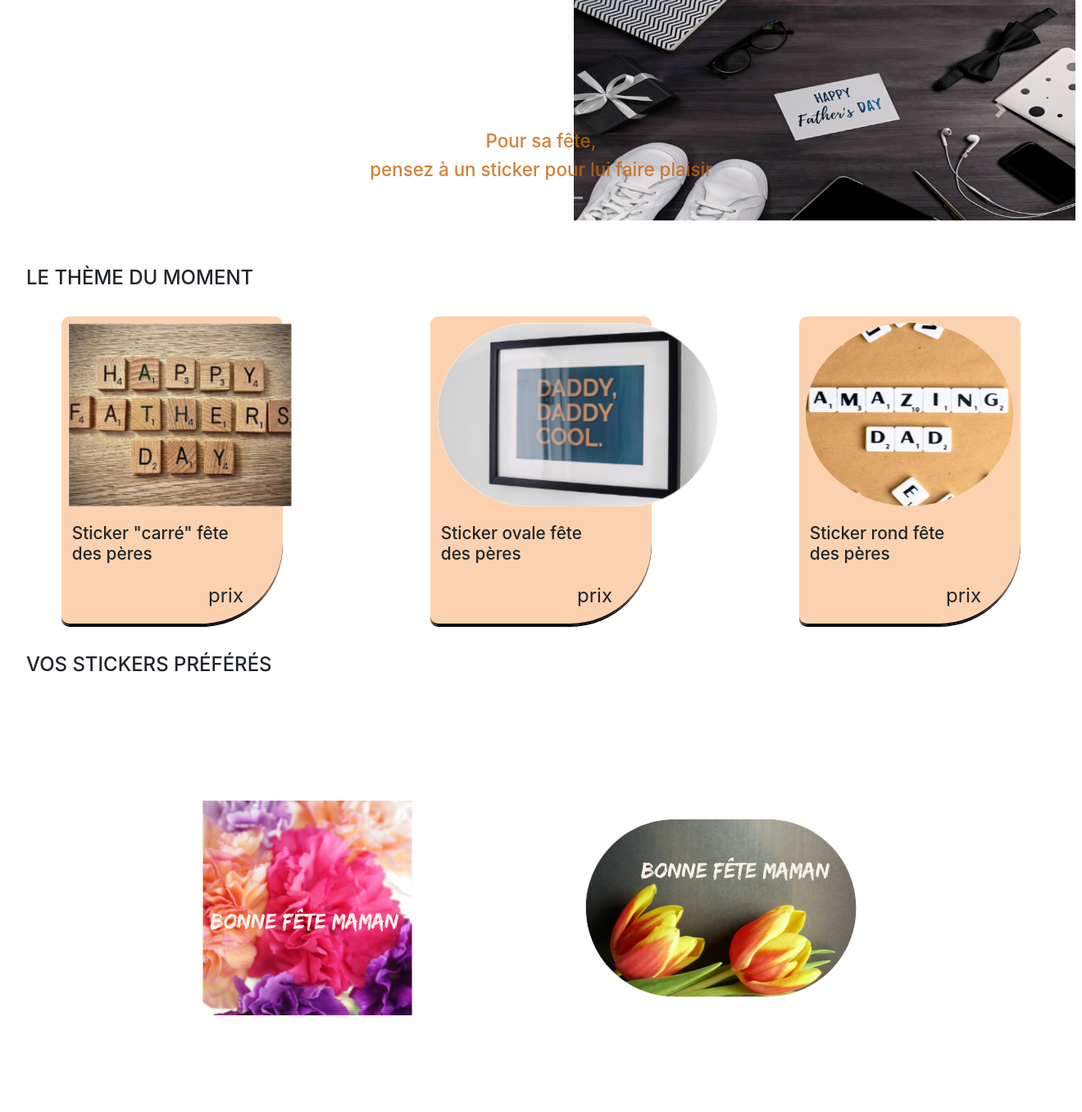
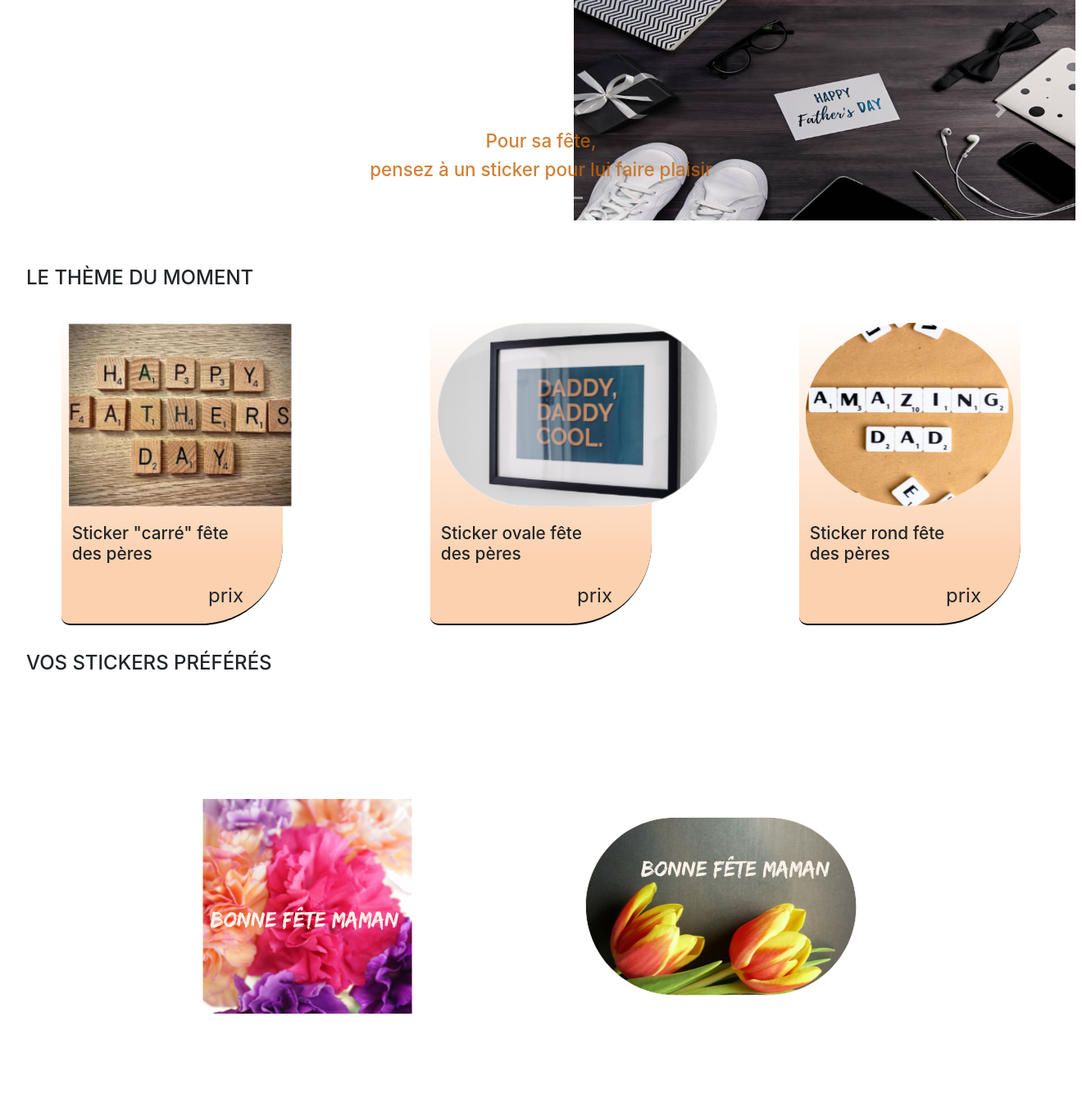
Before and after one commit to pierre-alexandre-detollenaere/Fansticker, a PHP site: page /en_vedette.php in a window 1320 px wide. Shown: the part 209-1566 px from the top of the page at 82% size. Run offline with PHP 8.4, Linux system fonts and the light colour scheme; some libraries are stand-ins or nearby versions.

Commit message:
rajout du gradient stickers

```diff
--- a/css/en_vedette.css
+++ b/css/en_vedette.css
@@ -26,18 +26,13 @@ article {
     background-color: #fcd1af;
     border-bottom: 2px solid #06080f;
     padding: 0;
+    background: linear-gradient(to top, #fcd1af 20%, #fff 100%);
 }
 
 article img {
     width: 380px;
     height: 240px;
     padding: 0.5rem;
-}
-
-figcaption {
-    border-radius: 10px 10px 100px 10px;
-    background-color: #fcd1af;
-    border-bottom: 2px solid #06080f;
 }
 
 figcaption h3 {
```
